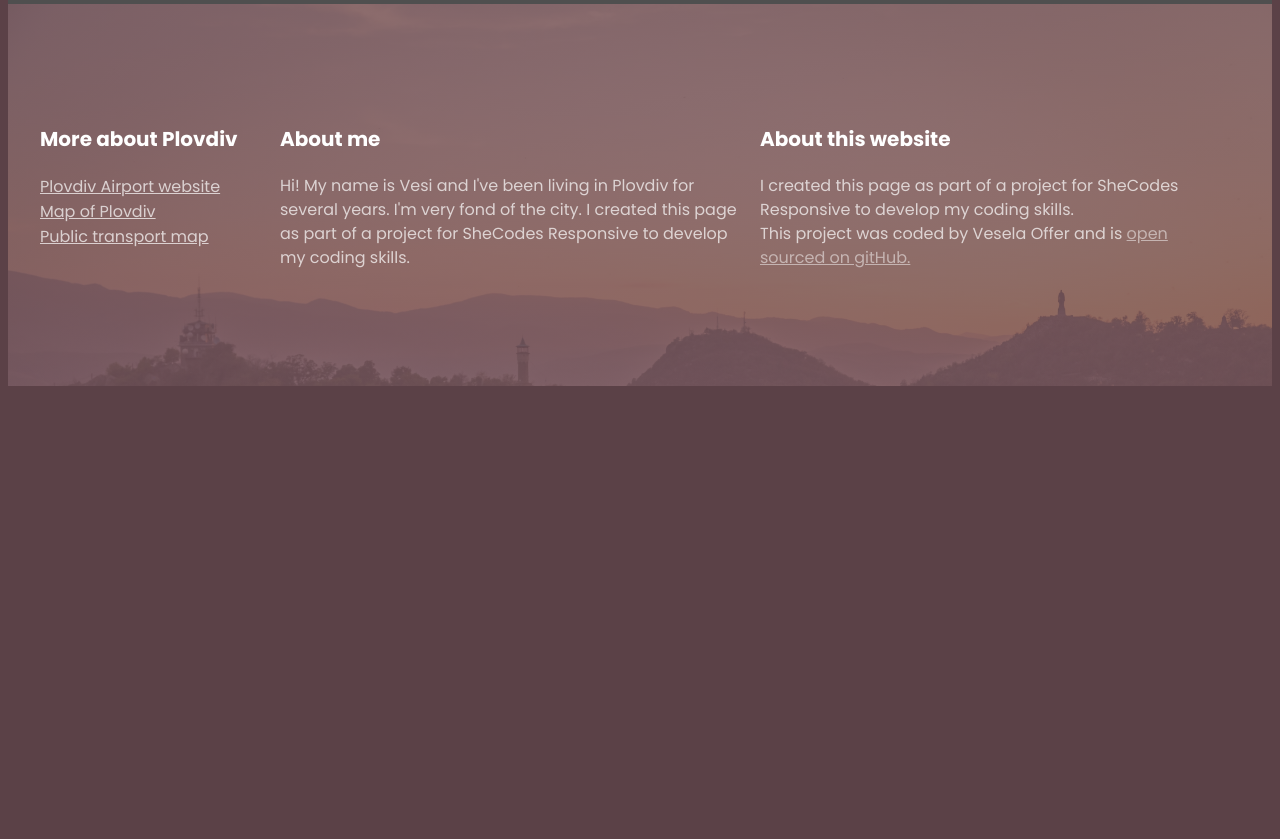
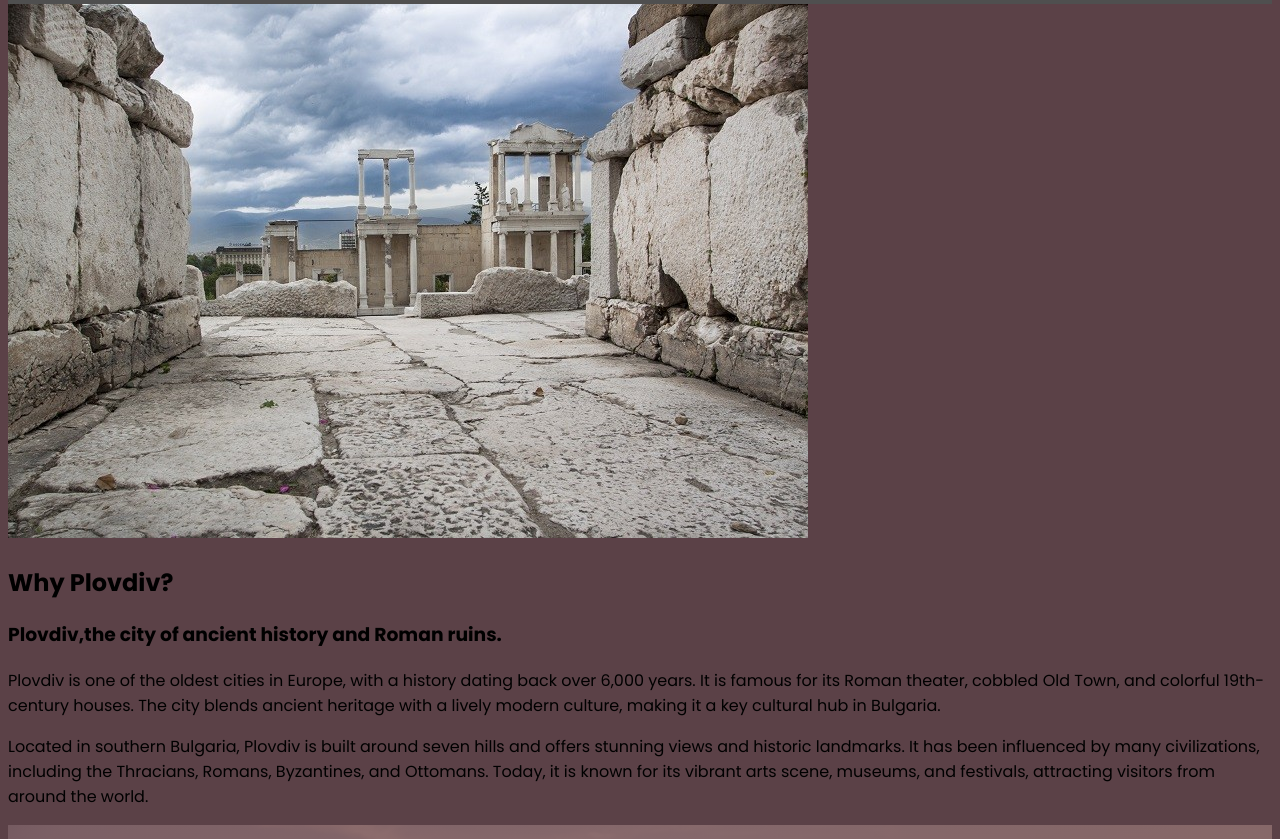
Before and after one commit to Vesi1991/plovdiv-travel-project, a plain HTML site: page index.html in a window 1280 px wide. Shown: the part 861-1700 px from the top of the page. Before the commit the page ends 1255 px from the top, so only its background shows below. Drawn offline with Linux system fonts and the light colour scheme; grey boxes are pictures that could not be loaded.

Commit message:
added some paragraph with information

```diff
--- a/index.html
+++ b/index.html
@@ -18,6 +18,25 @@
         <h2>The second largest city in Bulgaria</h2>
         <a href="#more">Learn more</a>
       </header>
+      <main>
+        <img src="images/roman-ruins.png" alt="" />
+        <h2>Why Plovdiv?</h2>
+        <h3>Plovdiv,the city of ancient history and Roman ruins.</h3>
+        <p>
+          Plovdiv is one of the oldest cities in Europe, with a history dating
+          back over 6,000 years. It is famous for its Roman theater, cobbled Old
+          Town, and colorful 19th-century houses. The city blends ancient
+          heritage with a lively modern culture, making it a key cultural hub in
+          Bulgaria.
+        </p>
+        <p>
+          Located in southern Bulgaria, Plovdiv is built around seven hills and
+          offers stunning views and historic landmarks. It has been influenced
+          by many civilizations, including the Thracians, Romans, Byzantines,
+          and Ottomans. Today, it is known for its vibrant arts scene, museums,
+          and festivals, attracting visitors from around the world.
+        </p>
+      </main>
       <footer>
         <section class="grid">
           <div>
--- a/src/styles.css
+++ b/src/styles.css
@@ -16,6 +16,7 @@ section {
 .grid {
   display: grid;
   grid-template-columns: 1fr 2fr 2fr;
+  grid-gap: 64px;
 }
 header {
   background-image: linear-gradient(rgba(0, 0, 0, 0.5), rgba(0, 0, 0, 0.5)),
@@ -86,7 +87,6 @@ footer p {
   font-weight: 400;
   font-size: 16px;
   opacity: 0.7;
-  margin-right: 20px;
   line-height: 24px;
 }
 
```
Also changed, not shown: src/images/plovdiv-theater.jpg (renamed from src/images/Plovdiv Theater.jpg), src/images/roman-ruins.png (added), 3 other files.
